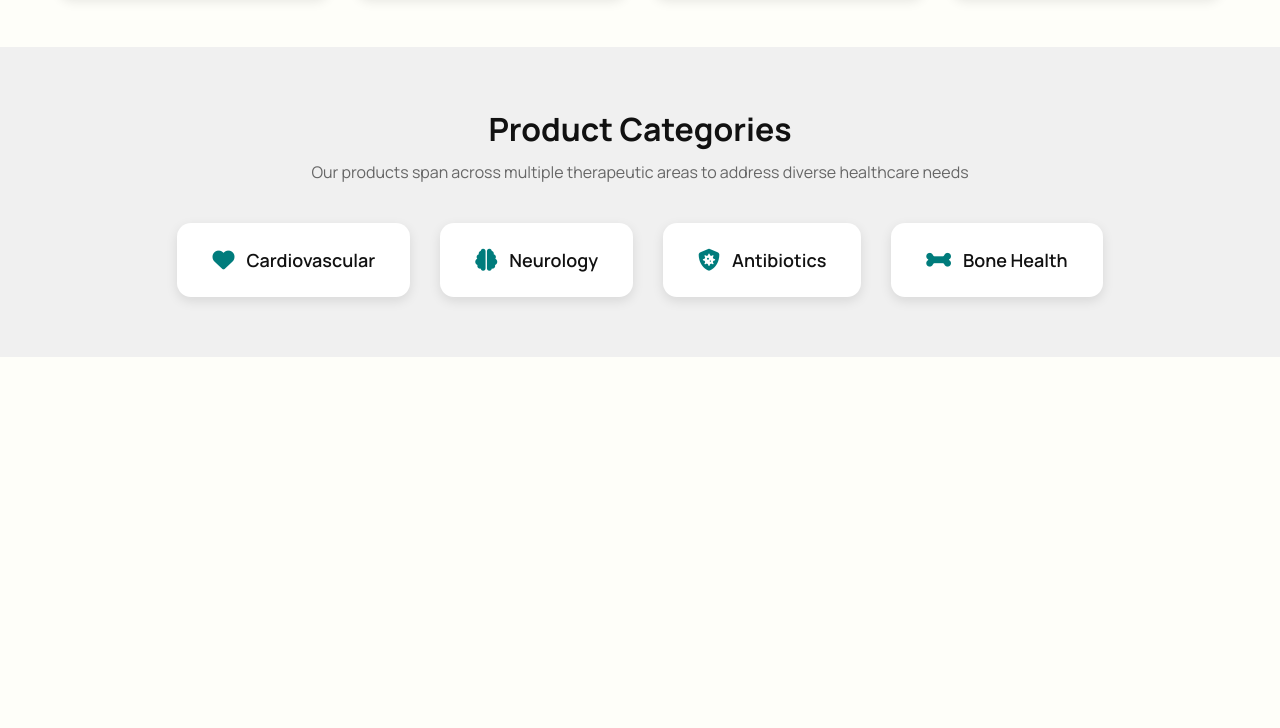
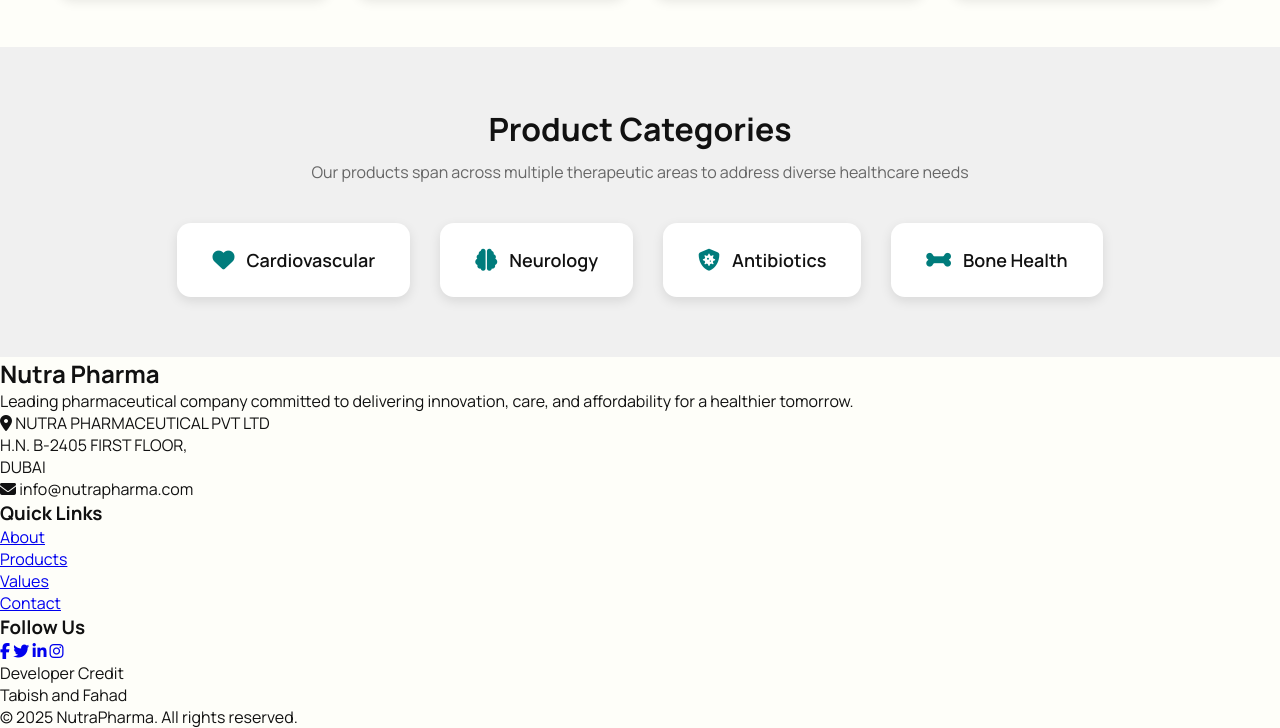
Before and after one commit to VishantMehta/Nutracon-Pharma, a plain HTML site: page product.html in a window 1280 px wide. Shown: the part 1120-1848 px from the top of the page. Before the commit the page ends 1477 px from the top, so only its background shows below. Drawn offline with Linux system fonts and the light colour scheme.

```diff
--- a/product.html
+++ b/product.html
@@ -6,6 +6,8 @@
   <title>Products | Nutracon Pharma</title>
 
   <!-- Google Font -->
+   <link rel="stylesheet" href="https://cdnjs.cloudflare.com/ajax/libs/font-awesome/6.5.0/css/all.min.css">
+
   <link href="https://fonts.googleapis.com/css2?family=Manrope:wght@400;600;700&display=swap" rel="stylesheet" />
   <link rel="stylesheet" href="https://cdnjs.cloudflare.com/ajax/libs/font-awesome/6.5.0/css/all.min.css" />
   <link rel="stylesheet" href="product.css" />
@@ -129,6 +131,48 @@
   </div>
 </section>
 
+<!-- Footer -->
+ <footer class="farhanpharma-footer">
+  <div class="footer-content">
+    <div class="footer-about">
+      <h2>Nutra <span>Pharma</span></h2>
+      <p>Leading pharmaceutical company committed to delivering innovation, care, and affordability for a healthier tomorrow.</p>
+      <div class="footer-address">
+        <p><i class="fa-solid fa-location-dot"></i> NUTRA PHARMACEUTICAL PVT LTD<br>
+        H.N. B-2405 FIRST FLOOR,<br>DUBAI</p>
+        <p><i class="fa-solid fa-envelope"></i> info@nutrapharma.com</p>
+      </div>
+    </div>
+
+    <div class="footer-links">
+      <h3>Quick Links</h3>
+      <ul>
+        <li><a href="#">About</a></li>
+        <li><a href="#">Products</a></li>
+        <li><a href="#">Values</a></li>
+        <li><a href="#">Contact</a></li>
+      </ul>
+    </div>
+
+    <div class="footer-social">
+      <h3>Follow Us</h3>
+      <div class="social-icons">
+        <a href="#"><i class="fa-brands fa-facebook-f"></i></a>
+        <a href="#"><i class="fa-brands fa-twitter"></i></a>
+        <a href="#"><i class="fa-brands fa-linkedin-in"></i></a>
+        <a href="#"><i class="fa-brands fa-instagram"></i></a>
+      </div>
+      <p class="dev-credit">Developer Credit<br><span>Tabish and Fahad </span></p>
+    </div>
+  </div>
+
+  <div class="footer-bottom">
+    &copy; 2025 NutraPharma. All rights reserved.
+  </div>
+</footer>
+
+
+
 
   <script>
     function toggleMenu() {
```
